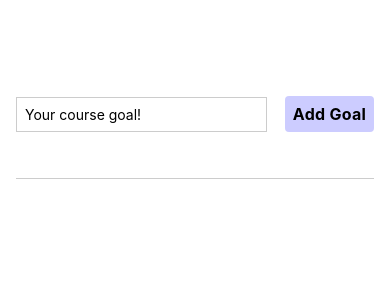
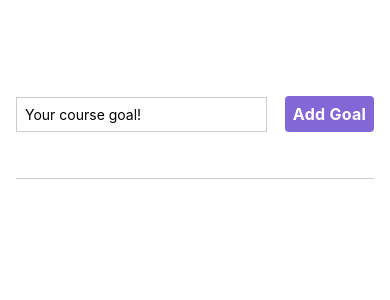
Before and after one commit to annadruzhinina/ReactNativeUdemy, a React Native app: screen / in a window 390 px wide. Shown: the top 300 px of the page. Built offline with nearby package versions, Linux system fonts and the light colour scheme.

Commit message:
Add button style

```diff
--- a/App.tsx
+++ b/App.tsx
@@ -80,6 +80,11 @@ const styles = StyleSheet.create({
   },
   goalText: {
     fontSize: 16,
+    margin: 2,
+    padding: 8,
+    borderRadius: 6,
+    backgroundColor: '#8467D7',
+    // color: 'white',
   },
   oddLine: {
     backgroundColor: '#CCCCFF',
--- a/components/Button.tsx
+++ b/components/Button.tsx
@@ -18,13 +18,13 @@ const styles = StyleSheet.create({
     paddingHorizontal: 8,
     borderRadius: 4,
     elevation: 3,
-    backgroundColor: '#CCCCFF',
+    backgroundColor: '#8467D7',
   },
   text: {
     fontSize: 16,
     lineHeight: 20,
     fontWeight: 'bold',
     letterSpacing: 0.25,
-    color: 'black',
+    color: 'white',
   },
 });
```
